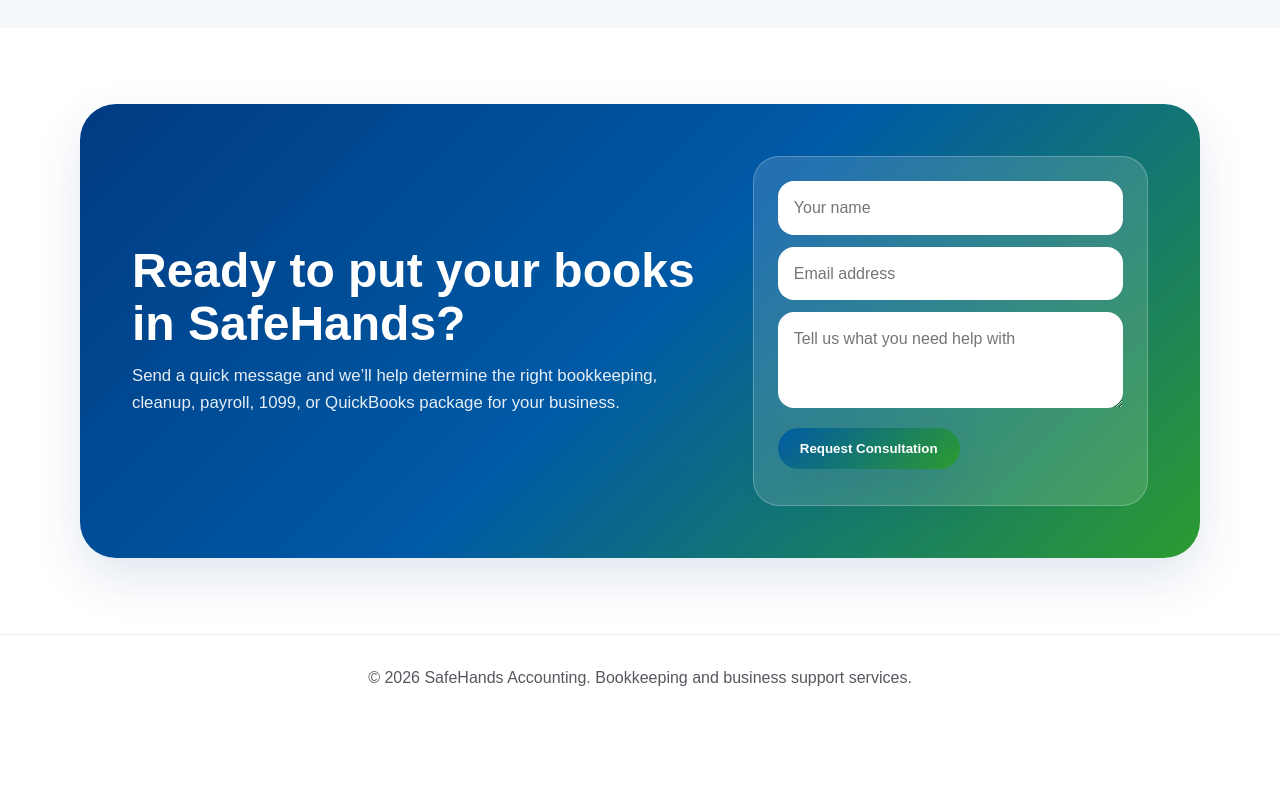
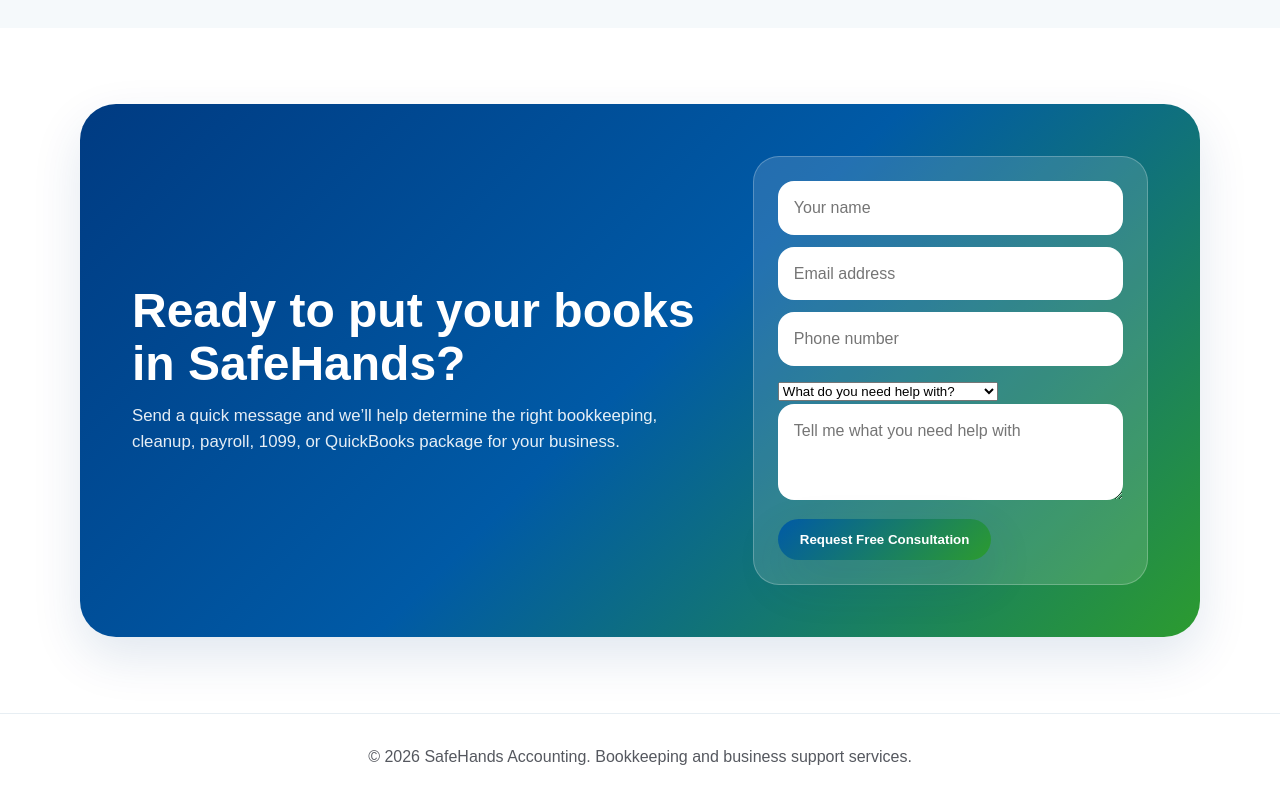
Before and after one commit to lskervin/SafeHandsAccounting, a plain HTML site: page index.html in a window 1280 px wide. Shown: the part 2590-3390 px from the top of the page. Before the commit the page ends 3311 px from the top, so only its background shows below. Drawn offline with Linux system fonts and the light colour scheme.

Commit message:
Update index.html
Updated to use the Form spree api endpoint to handle email submissions

```diff
--- a/index.html
+++ b/index.html
@@ -746,13 +746,28 @@
             <p>Send a quick message and we’ll help determine the right bookkeeping, cleanup, payroll, 1099, or QuickBooks package for your business.</p>
           </div>
 
-          <form class="cta-box" id="contactForm">
-            <input type="text" id="name" placeholder="Your name" required />
-            <input type="email" id="email" placeholder="Email address" required />
-            <textarea id="message" placeholder="Tell us what you need help with"></textarea>
-            <button class="btn btn-primary" type="submit">Request Consultation</button>
-            <p id="formMessage" style="margin-top: 12px; font-size: .95rem;"></p>
-          </form>
+          <form class="cta-box" id="contactForm" action="https://formspree.io/f/xkoynvjw" method="POST">
+            <input type="text" name="name" id="name" placeholder="Your name" required />
+
+            <input type="email" name="email" id="email" placeholder="Email address" required />
+
+            <input type="tel" name="phone" id="phone" placeholder="Phone number" />
+
+            <select name="service" id="service">
+              <option value="">What do you need help with?</option>
+              <option value="Bookkeeping">Bookkeeping</option>
+              <option value="QuickBooks Clean Up">QuickBooks Clean Up</option>
+              <option value="Payroll">Payroll</option>
+              <option value="1099 Preparation">1099 Preparation</option>
+              <option value="Workers Compensation Audit">Workers Compensation Audit</option>
+              <option value="Financial Statement Analysis">Financial Statement Analysis</option>
+              <option value="QuickBooks Discounted Software">QuickBooks Discounted Software</option>
+            </select>
+
+            <textarea name="message" id="message" placeholder="Tell me what you need help with"></textarea>
+
+          <button class="btn btn-primary" type="submit">Request Free Consultation</button>
+        </form>
         </div>
       </div>
     </section>
@@ -778,13 +793,6 @@
       link.addEventListener('click', () => navLinks.classList.remove('open'));
     });
 
-    form.addEventListener('submit', event => {
-      event.preventDefault();
-      const name = document.getElementById('name').value.trim();
-      formMessage.textContent = `Thanks, ${name || 'there'}! Your message is ready to be connected to email or a form service.`;
-      form.reset();
-    });
-
     document.getElementById('year').textContent = new Date().getFullYear();
   </script>
 </body>
```
